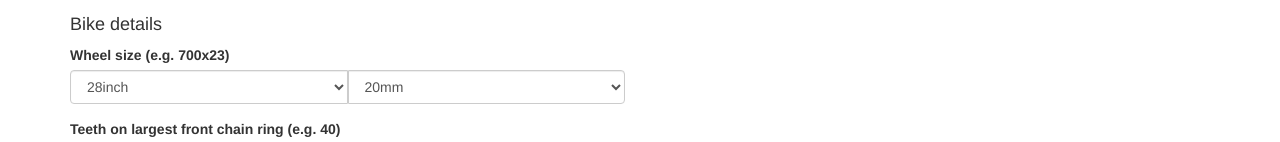
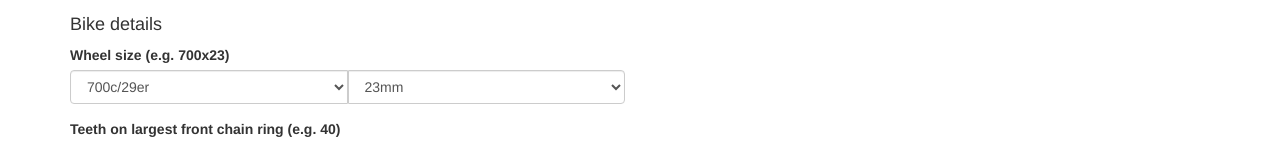
Before and after one commit to pgmoir/bikefit, an Angular app: page /gear-check2 in a window 1280 px wide. Shown: the part 439-581 px from the top of the page. Built offline with nearby package versions, Linux system fonts and the light colour scheme.

Commit message:
Update defaults for reactive version of gera check form

```diff
--- a/src/app/gear-check2/gear-check2.component.ts
+++ b/src/app/gear-check2/gear-check2.component.ts
@@ -58,10 +58,10 @@ export class GearCheck2Component implements OnInit {
       }),
       'bike': new FormGroup({
         'wheelSize': new FormGroup({
-          'rim': new FormControl(this.rims[0]),
-          'tyre': new FormControl(this.tyres[0]),
+          'rim': new FormControl('700c/29er'),
+          'tyre': new FormControl('23mm'),
         }),
-        'chainRing': new FormControl(this.chainRings[0]),
+        'chainRing': new FormControl(48),
       }),
       'engine': new FormControl(this.engines[0])
     });
```
